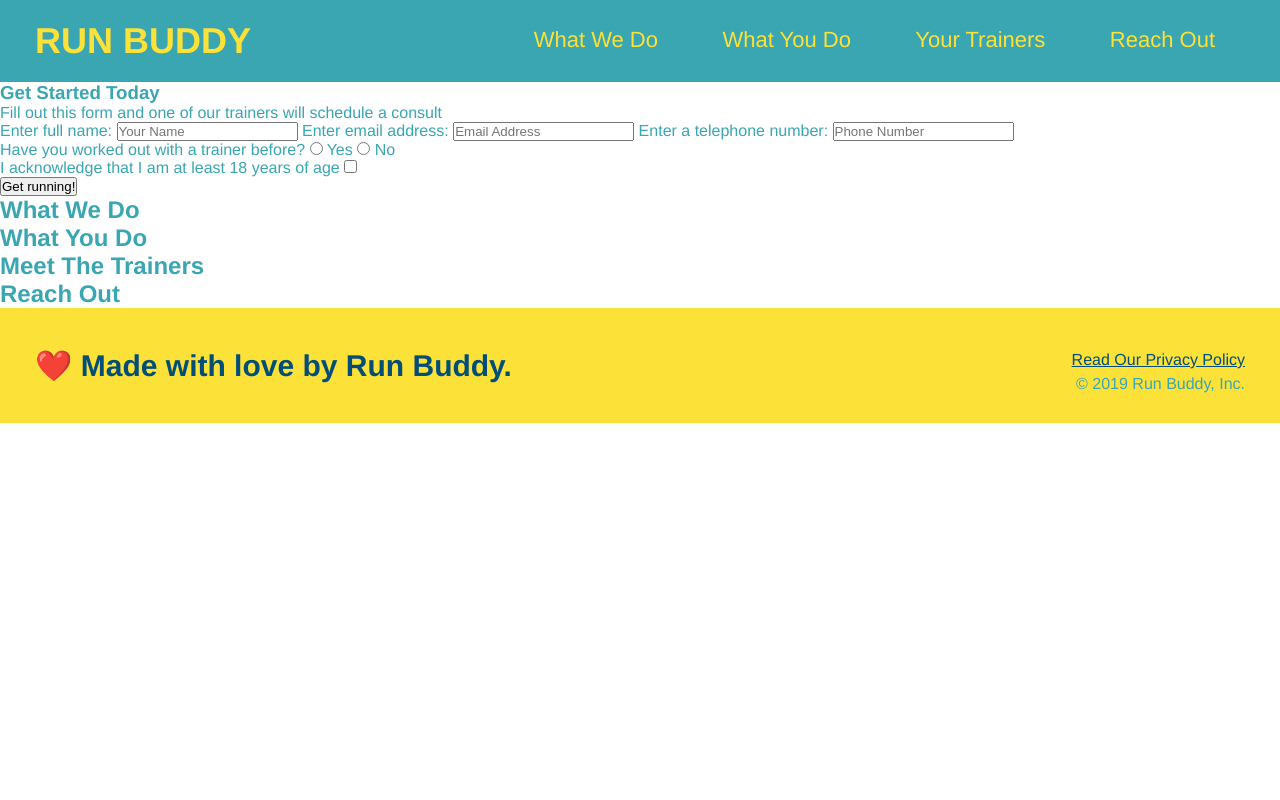
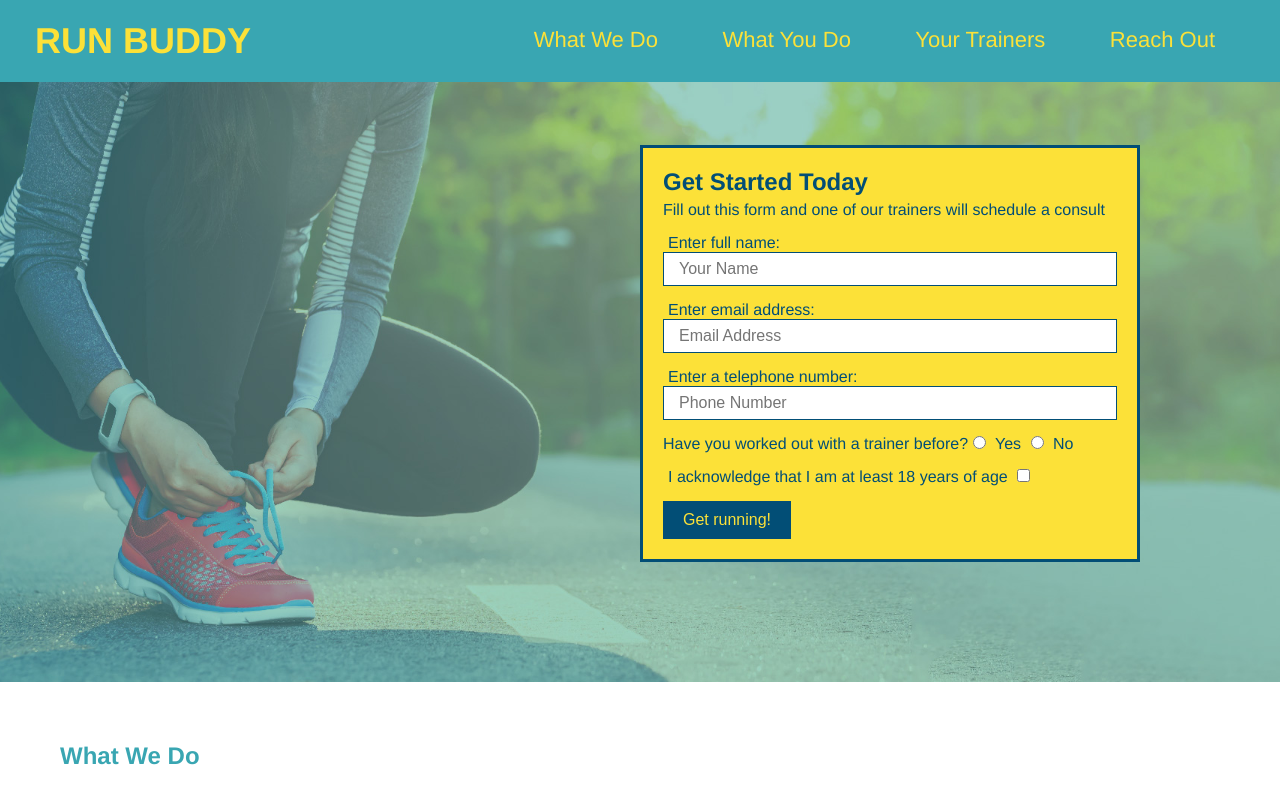
Before and after one commit to Cantalorian/run-buddy, a plain HTML site: page index.html in a window 1280 px wide. Shown: the top 800 px of the page. Drawn offline with Linux system fonts and the light colour scheme.

Commit message:
Finished hero form stlying

```diff
--- a/assets/css/style.css
+++ b/assets/css/style.css
@@ -66,3 +66,60 @@ footer div {
 footer a {
     color: #024e76;
 }
+
+section {
+    padding: 60px;
+}
+
+/* Hero style start */
+.hero {
+    background-image: url("../images/hero-bg.jpg");
+    height: 600px;
+    background-size: cover;
+    background-position: center;
+    position: relative;
+}
+
+/* Form style start */
+.hero-form {
+    color: #024e76;
+    background-color: #fce138;
+    padding: 20px;
+    width: 500px;
+    border: solid 3px #024e76;
+    position: absolute;
+    bottom: 120px;
+    right: 140px;
+}
+
+.hero-form h3 {
+    margin: 0;
+    font-size: 24px;
+}
+
+.hero-form p {
+    margin: 5px 0 15px 0;
+}
+
+.form-input {
+    border: 1px solid #024e76;
+    display: block;
+    padding: 7px 15px;
+    font-size: 16px;
+    color: #024e76;
+    width: 100%;
+    margin-bottom: 15px;
+}
+
+.hero-form label {
+    margin: 0 5px;
+}
+
+.hero-form button {
+    color: #fce138;
+    background-color: #024e76;
+    border: none;
+    padding: 10px 20px;
+    font-size: 16px;
+}
+/* HERO STYLES END */
--- a/index.html
+++ b/index.html
@@ -33,18 +33,18 @@
         </header>
 
         <!--hero/jumbotron-->
-        <section>
-            <div>
+        <section class="hero">
+            <div class="hero-form">
                 <h3>Get Started Today</h3>
                 <p>Fill out this form and one of our trainers will schedule a consult</p>
             <!--Add form element-->
             <form>
                 <label for="name">Enter full name:</label>
-                <input type="text" placeholder="Your Name" name="name" id="name" />
+                <input class="form-input" type="text" placeholder="Your Name" name="name" id="name" />
                 <label for="email">Enter email address:</label>
-                <input type="email" placeholder="Email Address" name="email" id="email" />
+                <input class="form-input" type="email" placeholder="Email Address" name="email" id="email" />
                 <label for="phone">Enter a telephone number:</label>
-                <input type="tel" placeholder="Phone Number" name="phone" id="phone" />
+                <input class="form-input" type="tel" placeholder="Phone Number" name="phone" id="phone" />
                 <p>
                     Have you worked out with a trainer before?
                     <input type="radio" name="trainer-confirm" id="trainer-yes" />
```
Also changed, not shown: assets/images/hero-bg.jpg (added).
